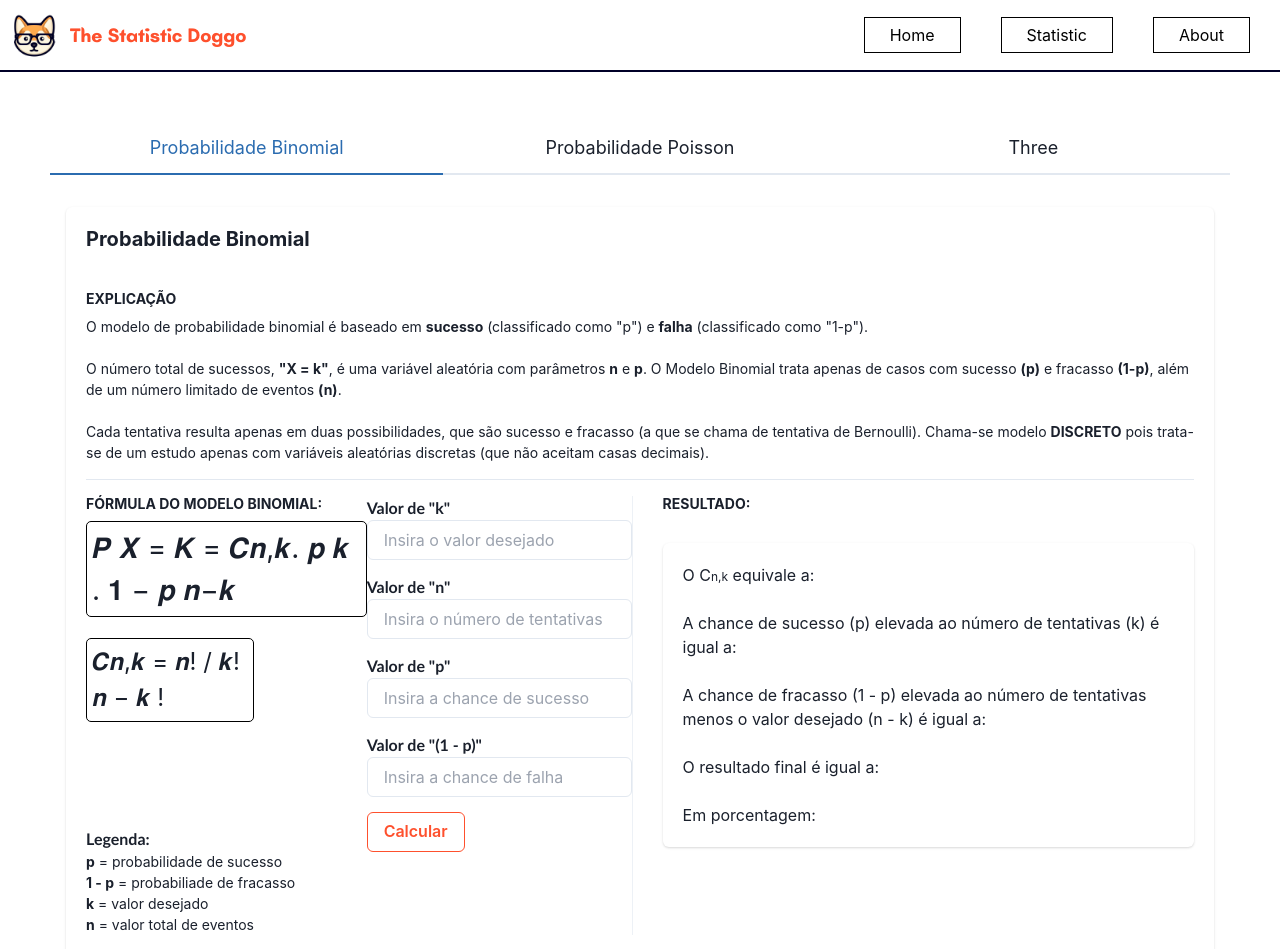
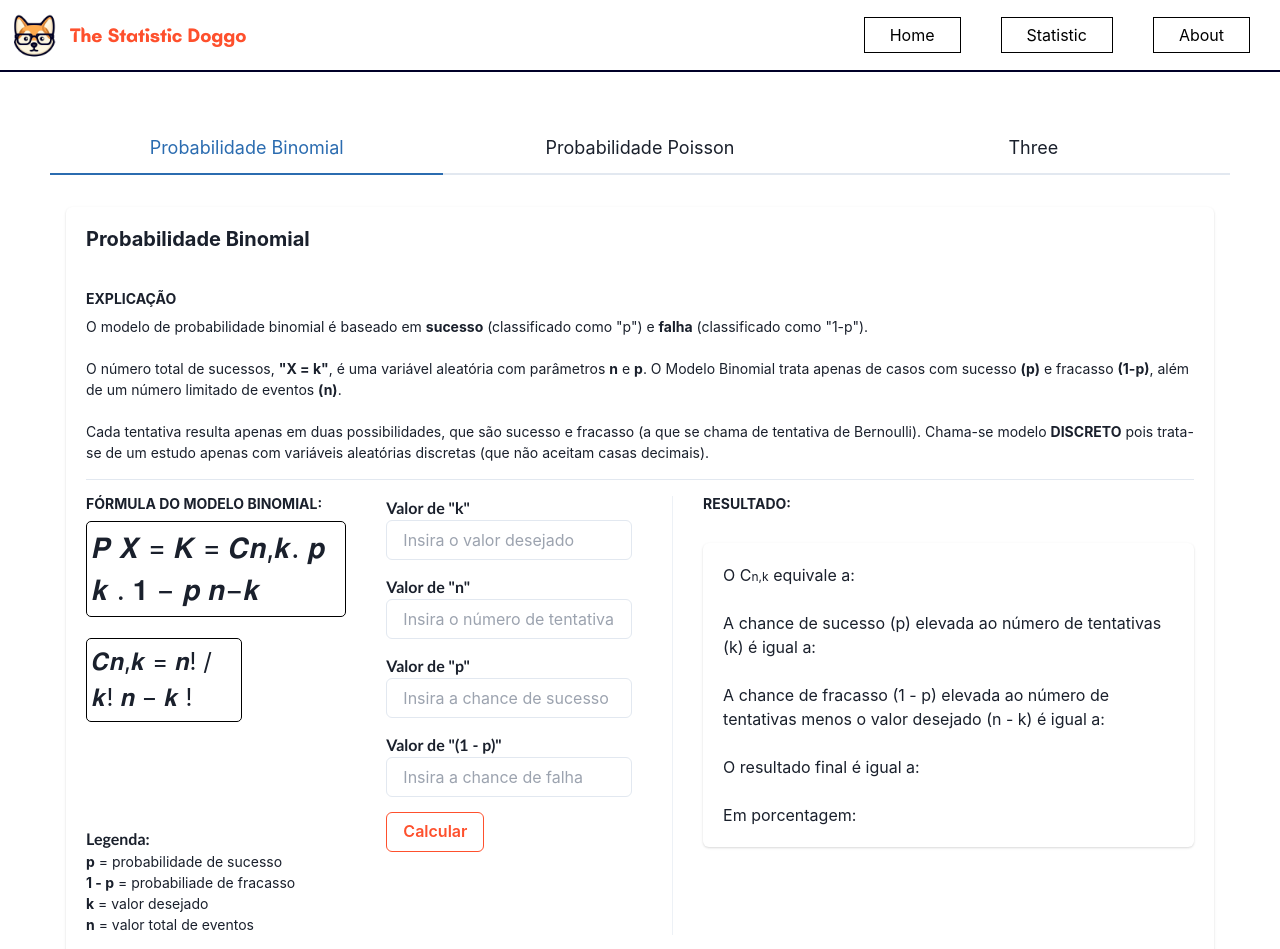
Before and after one commit to brenoocanha/the-statistic-doggo, a React (Create React App) app: page /statistic in a window 1280 px wide. Shown: the top 949 px of the page. Built offline with nearby package versions, Linux system fonts and the light colour scheme; a web font is replaced by a local one.

Commit message:
up preview

```diff
--- a/src/components/ProbabilidadeBinomial.js
+++ b/src/components/ProbabilidadeBinomial.js
@@ -1,6 +1,7 @@
 import React, { useState } from 'react';
 import { Card, CardHeader, CardBody, Heading, Stack, Box, Text, StackDivider, Button, Input, useToast, Divider, Center } from '@chakra-ui/react';
 import { create, all } from 'mathjs';
+import "../styles/ProbabilidadeBinomial.css";
 
 export default function ProbabilidadeBinomial() {
 
@@ -152,7 +153,7 @@ export default function ProbabilidadeBinomial() {
             </Box>
             <div style={{ display: 'flex', justifyContent: 'space-between' }}>
               <div>
-                <Box>
+                <Box className='fórmula-binomial'>
                   <Heading size='xs' textTransform='uppercase'>
                     Fórmula do modelo Binomial:
                   </Heading>
@@ -179,7 +180,7 @@ export default function ProbabilidadeBinomial() {
                   </Text>
                 </Box>
               </div>
-              <div style={{ margin: '0 auto' }}>
+              <div style={{ margin: '0 40px' }}>
                 <div style={{ marginBottom: '15px' }}>
                   <label><strong>Valor de "k"</strong></label>
                   <Input placeholder='Insira o valor desejado' id='kValue' />
--- /dev/null
+++ b/src/styles/ProbabilidadeBinomial.css
@@ -0,0 +1,5 @@
+/* @media (max-width: )
+#tabs-\:r1\:--tabpanel-0 > div > div > div.chakra-card__body.css-1idwstw > div > div:nth-child(3) {
+  flex-direction: column;
+
+} */
```
